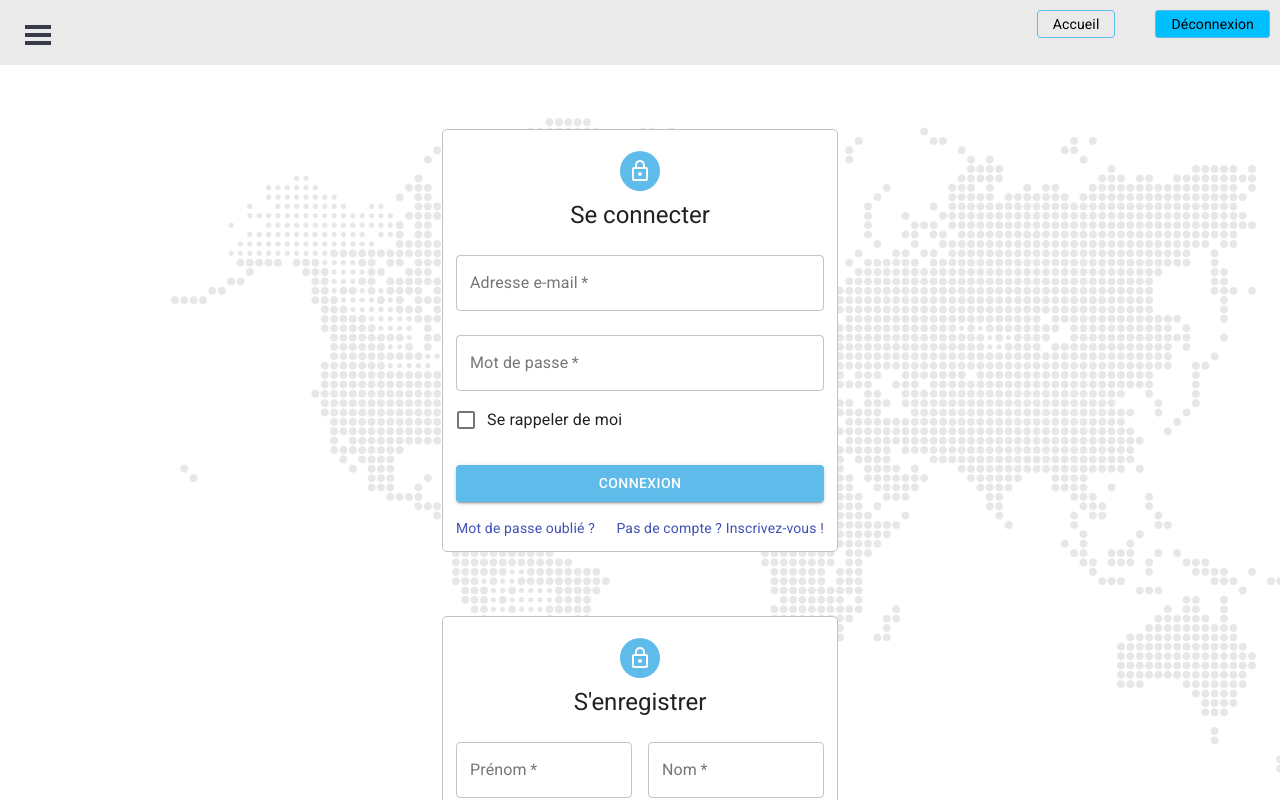
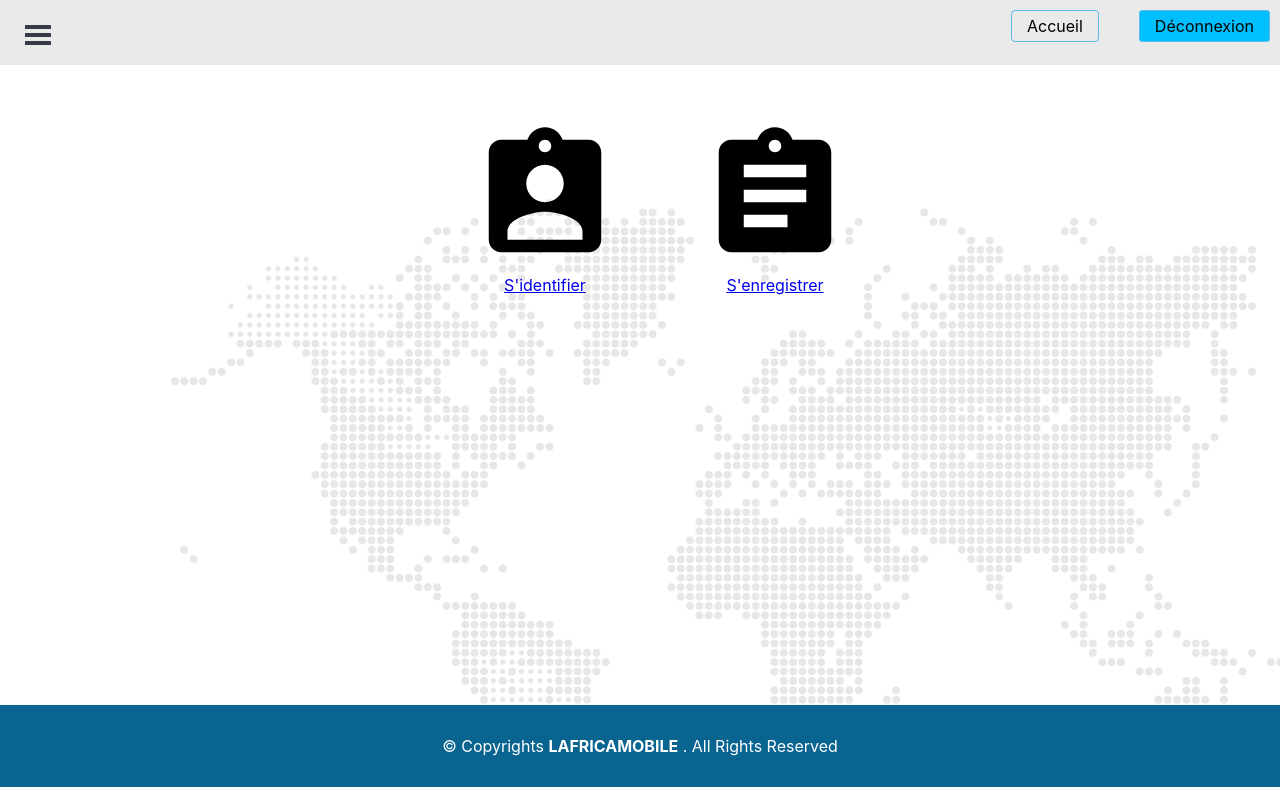
Before and after one commit to WildCodeSchool/lyon-js-sept2020-p3-lafrica-front-office, a React (Create React App) app: page / in a window 1280 px wide. Shown: the top 800 px of the page. Built offline with nearby package versions, Linux system fonts and the light colour scheme.

Commit message:
Adding routes

```diff
--- a/package.json
+++ b/package.json
@@ -17,6 +17,7 @@
     "react-burger-menu": "^2.9.2",
     "react-dom": "^17.0.1",
     "react-icons": "^4.1.0",
+    "react-router-dom": "^5.2.0",
     "react-scripts": "4.0.1",
     "web-vitals": "^0.2.4"
   },
--- a/src/components/App.css
+++ b/src/components/App.css
@@ -1,3 +1,4 @@
 body {
-  background-image: url("../images/BG-PRODUCT.png");
+  background-image: url('../images/BG-PRODUCT.png');
+  height: 78vh;
 }
--- a/src/components/App.js
+++ b/src/components/App.js
@@ -2,17 +2,30 @@ import './App.css';
 import Footer from './footer/Footer';
 import Header from './header/Header';
 import SignIn from './login/SignIn';
-
+import Home from './home/Home';
 import SingUp from './login/SignUp';
+import { BrowserRouter as Router, Switch, Route } from 'react-router-dom';
 
 function App() {
   return (
-    <div className='App'>
-      <Header />
-      <SignIn />
-      <SingUp />
-      <Footer />
-    </div>
+    <Router>
+      <div>
+        <Header />
+
+        <Switch>
+          <Route exact path='/'>
+            <Home />
+          </Route>
+          <Route path='/singIn'>
+            <SignIn />
+          </Route>
+          <Route path='/signUp'>
+            <SingUp />
+          </Route>
+        </Switch>
+        <Footer />
+      </div>
+    </Router>
   );
 }
 
--- a/src/components/header/Header.js
+++ b/src/components/header/Header.js
@@ -2,6 +2,7 @@ import React from 'react';
 import './header.css';
 import { slide as Menu } from 'react-burger-menu';
 import { BsFillPersonFill } from 'react-icons/bs';
+import { Link } from 'react-router-dom';
 
 const Header = () => {
   return (
@@ -26,7 +27,7 @@ const Header = () => {
       <div className='menuBtn'>
         <ul>
           <li>
-            <a href='?'>Accueil</a>
+            <Link to='/'>Accueil</Link>
           </li>
         </ul>
         <ul>
--- /dev/null
+++ b/src/components/home/Home.js
@@ -0,0 +1,33 @@
+import React from 'react';
+import { Link } from 'react-router-dom';
+import { MdAssignmentInd, MdAssignment } from 'react-icons/md';
+import './home.css';
+
+const Home = () => {
+  return (
+    <body>
+      <div className='bodyContainer'>
+        <nav>
+          <ul>
+            <li>
+              <Link to='/singIn'>
+                <MdAssignmentInd size={150} color='black' />
+                <br />
+                S'identifier
+              </Link>
+            </li>
+            <li>
+              <Link to='/signUp'>
+                <MdAssignment size={150} color='black' />
+                <br />
+                S'enregistrer
+              </Link>
+            </li>
+          </ul>
+        </nav>
+      </div>
+    </body>
+  );
+};
+
+export default Home;
--- /dev/null
+++ b/src/components/home/home.css
@@ -0,0 +1,14 @@
+.bodyContainer ul li {
+  text-decoration: none;
+  list-style: none;
+}
+
+.bodyContainer ul {
+  display: flex;
+  justify-content: center;
+}
+
+.bodyContainer ul li {
+  text-align: center;
+  padding: 40px;
+}
--- a/src/components/login/SignIn.js
+++ b/src/components/login/SignIn.js
@@ -54,7 +54,7 @@ const SignIn = () => {
           <LockOutlinedIcon />
         </Avatar>
         <Typography component='h1' variant='h5'>
-          Se connecter
+          S'identifier
         </Typography>
         <form className={form} noValidate>
           <TextField
@@ -90,7 +90,7 @@ const SignIn = () => {
             color='primary'
             className={submit}
           >
-            Connexion
+            S'identifier
           </Button>
           <Grid container>
             <Grid item xs>
--- a/src/components/login/login.css
+++ b/src/components/login/login.css
@@ -0,0 +1,3 @@
+main {
+  height: 77vh;
+}
```
Also changed, not shown: 1 other file (tests, documents, lock files or other folders).
